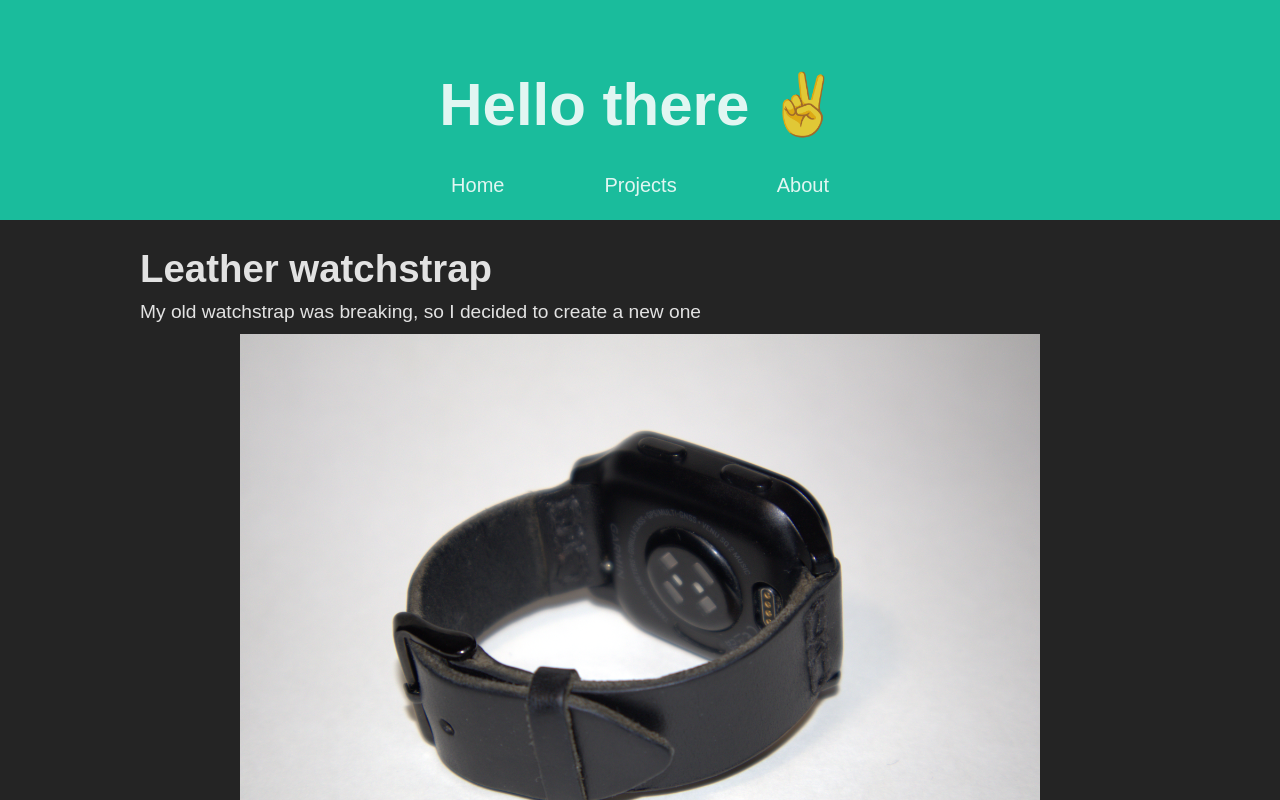
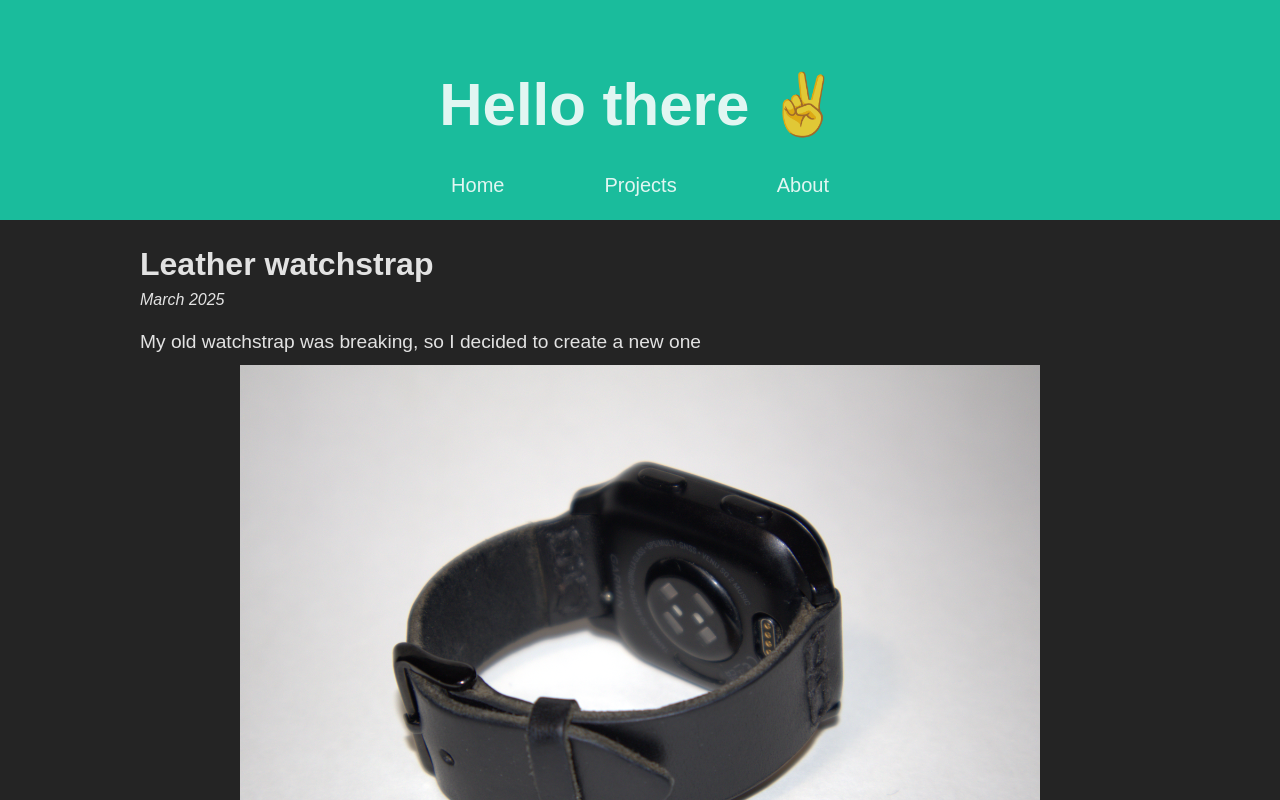
Before and after one commit to frej0887/BlogWebsite, a React (Vite) app: page /projects/1 in a window 1280 px wide. Shown: the top 800 px of the page. Built offline with nearby package versions, Linux system fonts and the light colour scheme.

Commit message:
Added dates on Project titles

```diff
--- a/src/components/SingleProjectComponents.tsx
+++ b/src/components/SingleProjectComponents.tsx
@@ -19,7 +19,15 @@ type ListProps = {
   children: ReactNode;
 }
 
+type DateProps = {
+  date: Date
+}
+
 export const MyHeader1 = ({children}: Props) => <h1>{children}</h1>;
+export const MyProjectTitle = ({date, children}: PropsWithChildren<DateProps>) => <div style={{marginBottom: '1rem'}}>
+  <h1>{children}</h1>
+  <i>{date.toLocaleString('default', { month: 'long' }) + " " + date.getFullYear().toString()}</i>
+</div>;
 export const MyHeader2 = ({children}: Props) => <h2>{children}</h2>;
 export const MyHeader3 = ({children}: Props) => <h3>{children}</h3>;
 export const MyImage = ({src, alt}: ImgProps) => {
--- a/src/projects/Dinosaur.tsx
+++ b/src/projects/Dinosaur.tsx
@@ -1,17 +1,16 @@
 import {
-  MyHeader1,
   MyHeader2,
   MyHeader3,
   MyImage, MyLink, MyList, MyListItem,
   MyOuter,
-  MyText
+  MyText, MyProjectTitle
 } from "../components/SingleProjectComponents.tsx";
 import {MyImageCarousel} from "../components/ImageCarousel.tsx";
 
 export const Dinosaur = () => {
   return (
     <MyOuter>
-      <MyHeader1>Dinosaur watering can</MyHeader1>
+      <MyProjectTitle date={new Date('2025-01')}>Dinosaur watering can</MyProjectTitle>
       <MyText>This is the watering can before, bought at
         <MyLink
           href={'https://www.imerco.dk/casa-living-vandkande-dinosaur-1-liter-plastik-groen?id=100433309'}>Imerco</MyLink>
--- a/src/projects/WatchStrap.tsx
+++ b/src/projects/WatchStrap.tsx
@@ -1,5 +1,5 @@
 import {
-  MyHeader1,
+  MyProjectTitle,
   MyHeader2, MyHeader3,
   MyImage,
   MyList,
@@ -14,7 +14,7 @@ export const WatchStrap = () => {
 
   return (
     <MyOuter>
-      <MyHeader1>Leather watchstrap</MyHeader1>
+      <MyProjectTitle date={new Date('2025-03')}>Leather watchstrap</MyProjectTitle>
       <MyText>
         My old watchstrap was breaking, so I decided to create a new one
       </MyText>
```
